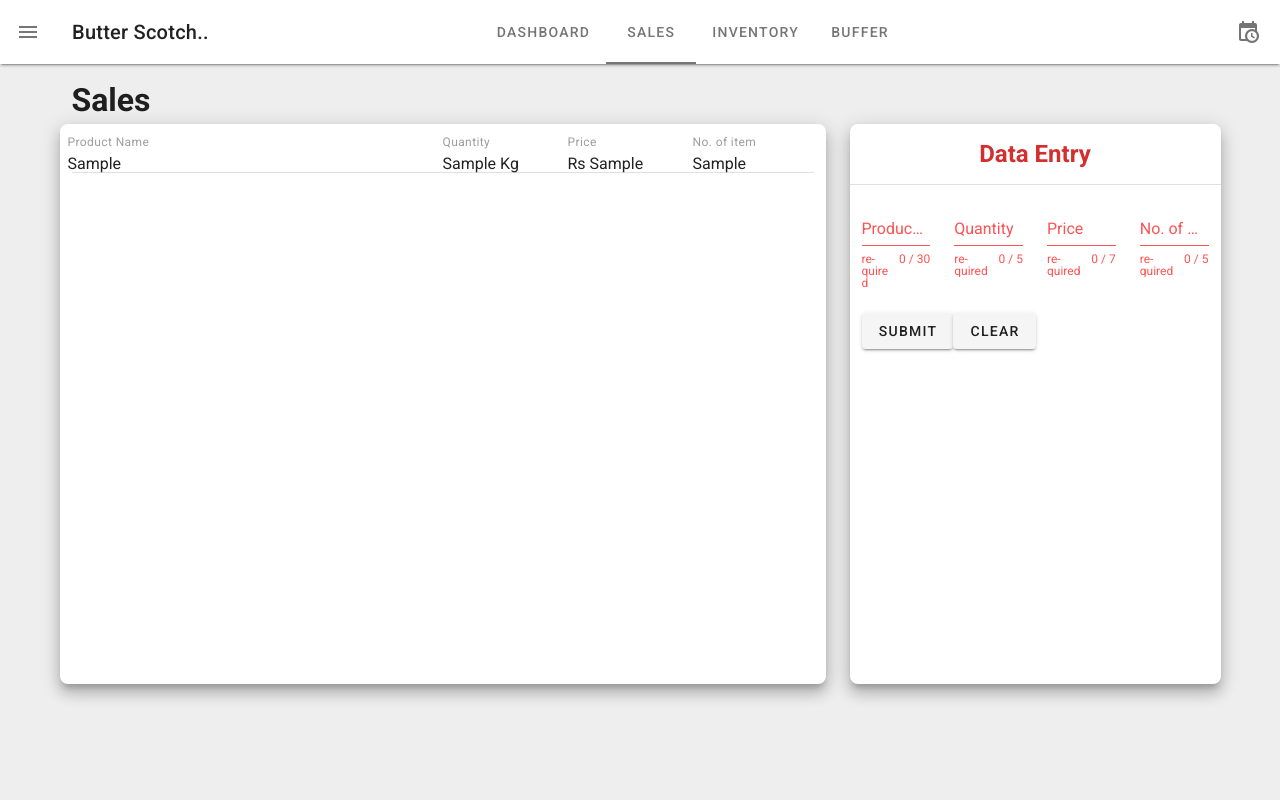
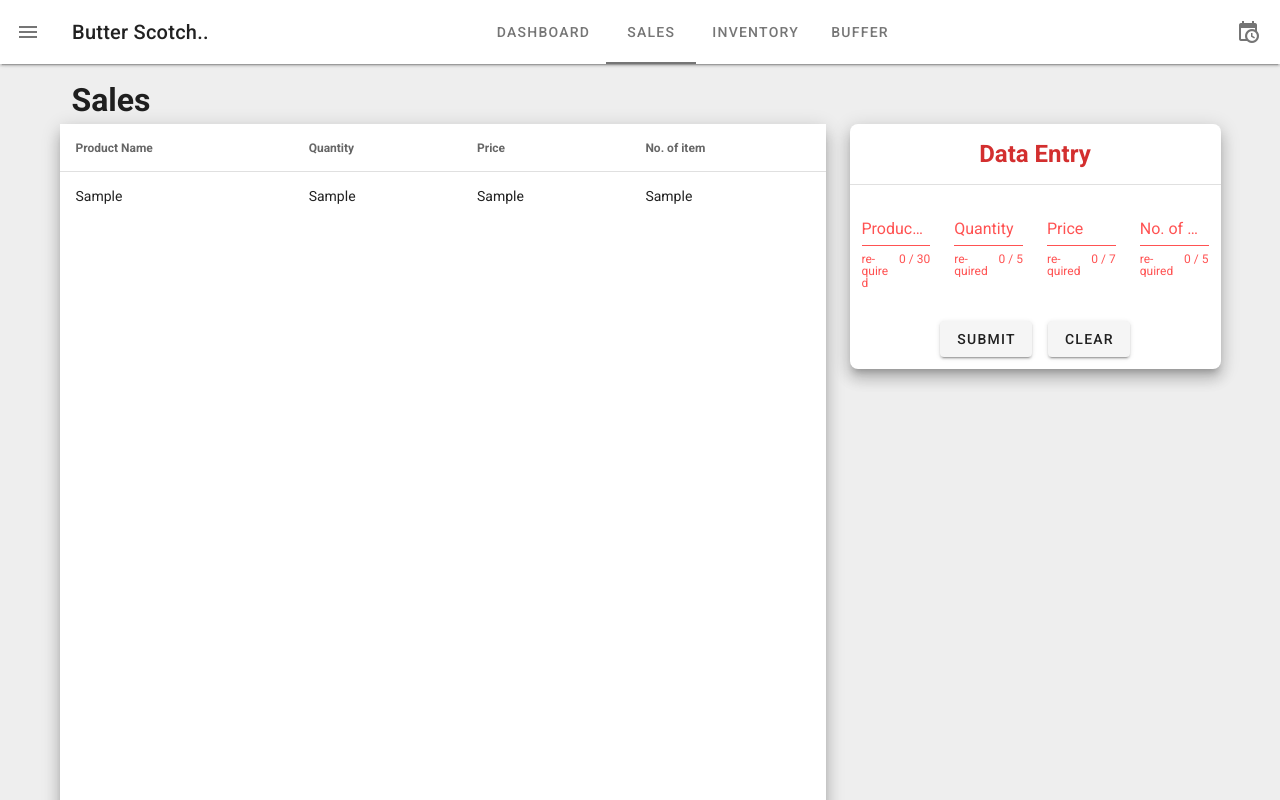
Before and after one commit to Satyam-Raj/restaurant, a Vue app: page /sales in a window 1280 px wide. Both pictures are taken after typing "Sample", "Sample", "Sample", "Sample" into the empty fields and a click on the button "SUBMIT". Shown: the top 800 px of the page. Built offline with nearby package versions, Linux system fonts and the light colour scheme.

Commit message:
form handling

```diff
--- a/src/views/Sales.vue
+++ b/src/views/Sales.vue
@@ -118,11 +118,13 @@
 
 
 
-              <v-container
+              <!-- <v-container
                 v-for="(item, index) in list"
                 :key="index"
               >
-                <v-card flat class="pa-2" >
+
+
+                  <v-card flat class="pb-5 pa-2" >
                     <v-layout row wrap >
 
                       <v-flex xs12 md6>
@@ -145,11 +147,50 @@
                         <div>{{item.no_of_item}}</div>
                       </v-flex>
 
+
+
                     </v-layout>
 
                   </v-card>
+
                 <v-divider></v-divider>
-              </v-container>
+              </v-container> -->
+
+                <v-simple-table
+                  fixed-header
+                  height="879px"
+                >
+                  <template v-slot:default>
+                    <thead>
+                      <tr>
+                        <th class="text-left">
+                          Product Name
+                        </th>
+                        <th class="text-left">
+                          Quantity
+                        </th>
+                        <th class="text-left">
+                          Price
+                        </th>
+                        <th class="text-left">
+                          No. of item
+                        </th>
+                      </tr>
+                    </thead>
+                    <tbody>
+                      <tr
+                        v-for="item in list"
+                        :key="item.index"
+                      >
+                        <td>{{ item.name }}</td>
+                        <td>{{ item.quantity }}</td>
+                        <td>{{ item.price }}</td>
+                        <td>{{ item.no_of_item }}</td>
+
+                      </tr>
+                    </tbody>
+                  </template>
+                </v-simple-table>
 
 
 
@@ -171,13 +212,10 @@
           >
             <v-sheet
               rounded="lg"
-              min-height="70vh"
+              min-height="10vh"
               :elevation="10"
 
             >
-
-
-
 
             <v-container
              class="text-center red--text text--darken-2"
@@ -270,13 +308,17 @@
 
 
 
-            <v-container>
+            <v-container
+              class="text-center red--text text--darken-2  pt-5"
+
+             >
+
               <v-btn
                 @click="submit"
               >
                 Submit
               </v-btn>
-
+              &nbsp;&nbsp;
               <v-btn
                 @click="clear"
               >
```
Lines whose indentation alone changed are shown as unchanged.
